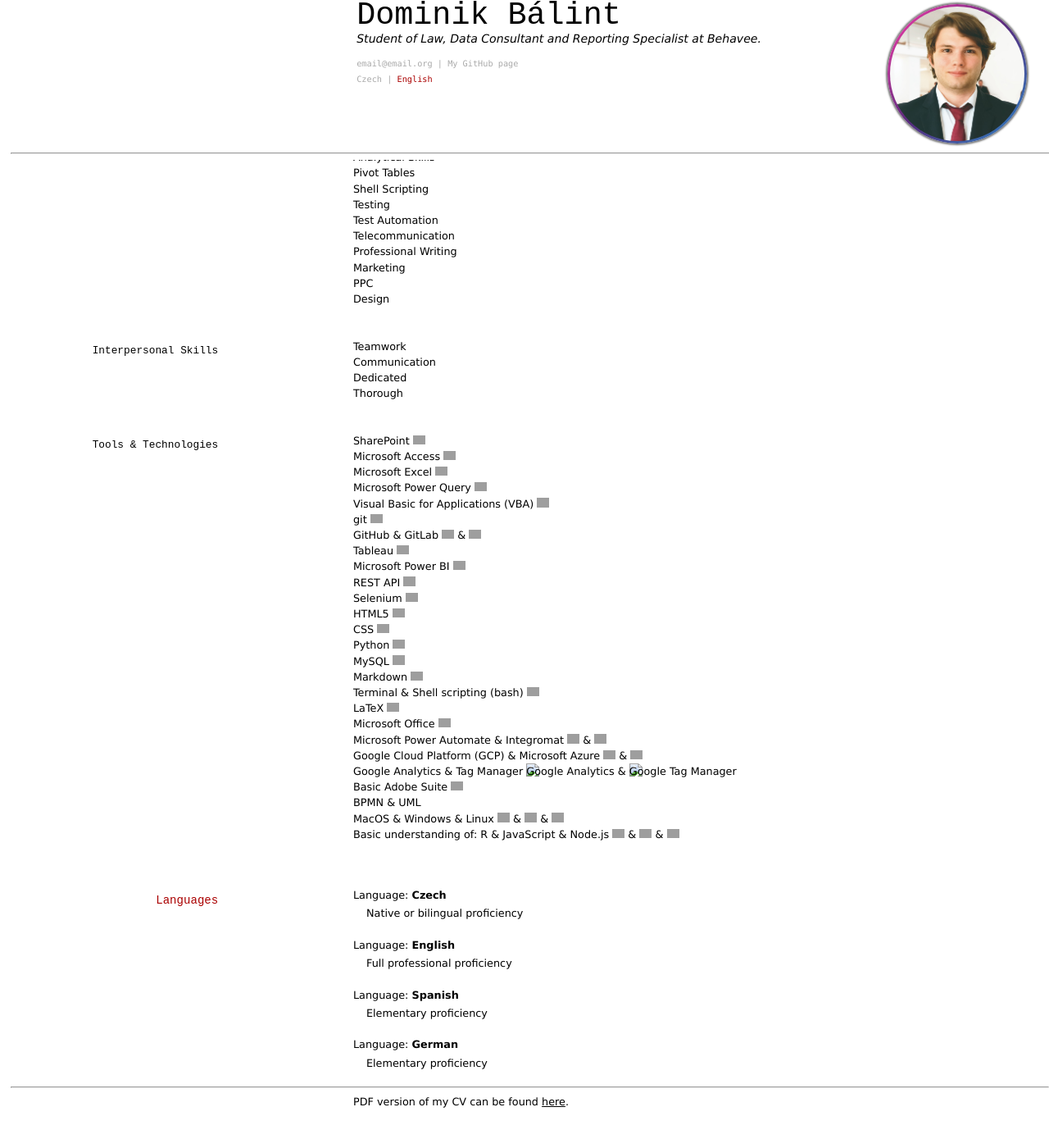
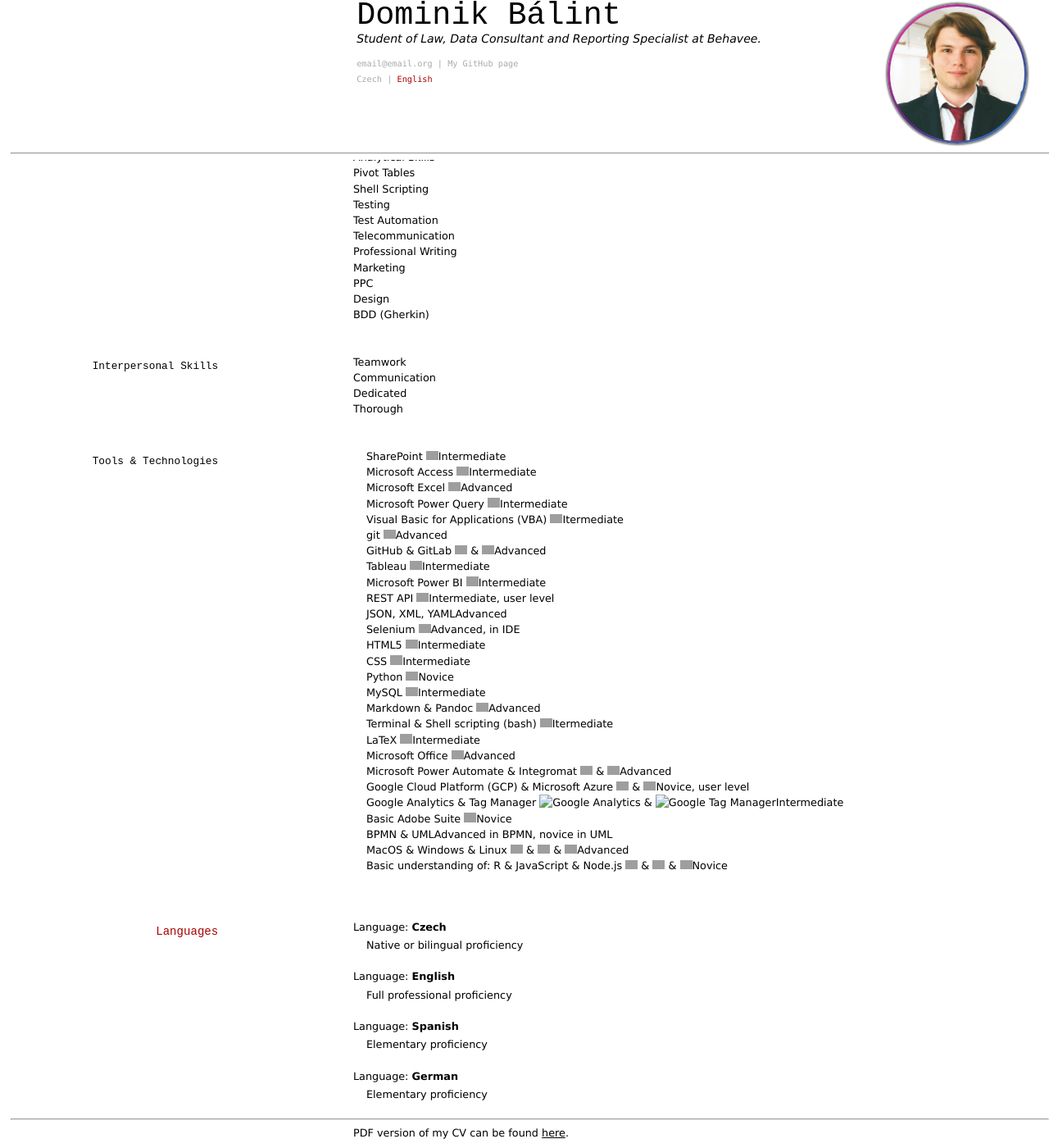
Before and after one commit to Dominik-97/curriculum-vitae, a Jekyll site: the page built from index.md, in a window 1280 px wide and 1400 px high, scrolled down 1373 px. Shown: the whole window at 82% size. Built offline with Jekyll 4.4.1, drawn with Linux system fonts in a browser that asks for light colours; before the commit the page ends 2735 px from its top, so only the background shows below that; grey boxes are pictures that could not be loaded.

Commit message:
Update index.md

```diff
--- a/index.md
+++ b/index.md
@@ -114,6 +114,7 @@
 - Marketing
 - PPC
 - Design
+- BDD (Gherkin)
 
 
 ### Interpersonal Skills
@@ -126,32 +127,33 @@
 
 ### Tools & Technologies
 
-- SharePoint <img alt="microsoftsharepoint" src="https://simpleicons.org/icons/microsoftsharepoint.svg" width="15px">
-- Microsoft Access <img alt="microsoftaccess" src="https://simpleicons.org/icons/microsoftaccess.svg" width="15px">
-- Microsoft Excel <img alt="microsoftexcel" src="https://simpleicons.org/icons/microsoftexcel.svg" width="15px">
-- Microsoft Power Query <img alt="microsoftpowerquery" src="https://simpleicons.org/icons/microsoft.svg" width="15px">
-- Visual Basic for Applications (VBA) <img alt="visualbasicforapplications" src="https://cdn3.iconfinder.com/data/icons/flat-design-spreadsheet-set-5/24/macros-vba-512.png" width="15px">
-- git <img alt="git" src="https://simpleicons.org/icons/git.svg" width="15px">
-- GitHub & GitLab <img alt="github" src="https://simpleicons.org/icons/github.svg" width="15px"> & <img alt="gitlab" src="https://simpleicons.org/icons/gitlab.svg" width="15px">
-- Tableau <img alt="tableau" src="https://simpleicons.org/icons/tableau.svg" width="15px">
-- Microsoft Power BI <img alt="microsoftpowerbi" src="https://simpleicons.org/icons/powerbi.svg" width="15px">
-- REST API <img alt="Rest API" src="https://img.icons8.com/ios/64/000000/api-settings.png" width="15px">
-- Selenium <img alt="selenium" src="https://img.icons8.com/wired/64/000000/selenium-test-automation.png" width="15px">
-- HTML5 <img alt="html5" src="https://simpleicons.org/icons/html5.svg" width="15px">
-- CSS <img alt="css3" src="https://simpleicons.org/icons/css3.svg" width="15px">
-- Python <img alt="python" src="https://simpleicons.org/icons/python.svg" width="15px">
-- MySQL <img alt="MySQL" src="https://simpleicons.org/icons/mysql.svg" width="15px">
-- Markdown <img alt="Markdown" src="https://simpleicons.org/icons/markdown.svg" width="15px">
-- Terminal & Shell scripting (bash) <img alt="GNU Bash" src="https://simpleicons.org/icons/gnubash.svg" width="15px">
-- LaTeX <img alt="LaTeX" src="https://simpleicons.org/icons/latex.svg" width="15px">
-- Microsoft Office <img alt="Microsoft Office" src="https://simpleicons.org/icons/microsoftoffice.svg" width="15px">
-- Microsoft Power Automate & Integromat <img alt="Microsoft Power Automate" src="https://img.icons8.com/fluent/48/000000/microsoft-power-automate-2020.png" width="15px"> & <img alt="Integromat" src="https://images.saasworthy.com/integromat_1954_logo_1576566957_wkfxu.png" width="15px">
-- Google Cloud Platform (GCP) & Microsoft Azure <img alt="Google Cloud Platform" src="https://simpleicons.org/icons/googlecloud.svg" width="15px"> & <img alt="Microsoft Azure" src="https://simpleicons.org/icons/microsoftazure.svg" width="15px">
-- Google Analytics & Tag Manager <img alt="Google Analytics" src="https://simpleicons.org/icons/googleanalytics.svg" width="15px"> & <img alt="Google Tag Manager" src="https://simpleicons.org/icons/googletagmanager.svg" width="15px">
-- Basic Adobe Suite <img alt="Adobe Vreative Suite" src="https://simpleicons.org/icons/adobe.svg" width="15px">
-- BPMN & UML
-- MacOS & Windows & Linux <img alt="Apple" src="https://simpleicons.org/icons/apple.svg" width="15px"> & <img alt="Windows" src="https://simpleicons.org/icons/windows.svg" width="15px"> & <img alt="Linux" src="https://simpleicons.org/icons/linux.svg" width="15px">
-- Basic understanding of: R & JavaScript & Node.js <img alt="R" src="https://simpleicons.org/icons/r.svg" width="15px"> & <img alt="JavaScript" src="https://simpleicons.org/icons/javascript.svg" width="15px"> & <img alt="Node.js" src="https://simpleicons.org/icons/node-dot-js.svg" width="15px">
+- SharePoint <img alt="microsoftsharepoint" src="https://simpleicons.org/icons/microsoftsharepoint.svg" width="15px"> | Intermediate
+- Microsoft Access <img alt="microsoftaccess" src="https://simpleicons.org/icons/microsoftaccess.svg" width="15px"> | Intermediate
+- Microsoft Excel <img alt="microsoftexcel" src="https://simpleicons.org/icons/microsoftexcel.svg" width="15px"> | Advanced
+- Microsoft Power Query <img alt="microsoftpowerquery" src="https://simpleicons.org/icons/microsoft.svg" width="15px"> | Intermediate
+- Visual Basic for Applications (VBA) <img alt="visualbasicforapplications" src="https://cdn3.iconfinder.com/data/icons/flat-design-spreadsheet-set-5/24/macros-vba-512.png" width="15px"> | Itermediate
+- git <img alt="git" src="https://simpleicons.org/icons/git.svg" width="15px"> | Advanced
+- GitHub & GitLab <img alt="github" src="https://simpleicons.org/icons/github.svg" width="15px"> & <img alt="gitlab" src="https://simpleicons.org/icons/gitlab.svg" width="15px"> | Advanced
+- Tableau <img alt="tableau" src="https://simpleicons.org/icons/tableau.svg" width="15px"> | Intermediate
+- Microsoft Power BI <img alt="microsoftpowerbi" src="https://simpleicons.org/icons/powerbi.svg" width="15px"> | Intermediate
+- REST API <img alt="Rest API" src="https://img.icons8.com/ios/64/000000/api-settings.png" width="15px"> | Intermediate, user level
+- JSON, XML, YAML | Advanced
+- Selenium <img alt="selenium" src="https://img.icons8.com/wired/64/000000/selenium-test-automation.png" width="15px"> | Advanced, in IDE
+- HTML5 <img alt="html5" src="https://simpleicons.org/icons/html5.svg" width="15px"> | Intermediate
+- CSS <img alt="css3" src="https://simpleicons.org/icons/css3.svg" width="15px"> | Intermediate
+- Python <img alt="python" src="https://simpleicons.org/icons/python.svg" width="15px"> | Novice
+- MySQL <img alt="MySQL" src="https://simpleicons.org/icons/mysql.svg" width="15px"> | Intermediate
+- Markdown & Pandoc <img alt="Markdown" src="https://simpleicons.org/icons/markdown.svg" width="15px"> | Advanced
+- Terminal & Shell scripting (bash) <img alt="GNU Bash" src="https://simpleicons.org/icons/gnubash.svg" width="15px"> | Itermediate
+- LaTeX <img alt="LaTeX" src="https://simpleicons.org/icons/latex.svg" width="15px"> | Intermediate
+- Microsoft Office <img alt="Microsoft Office" src="https://simpleicons.org/icons/microsoftoffice.svg" width="15px"> | Advanced
+- Microsoft Power Automate & Integromat <img alt="Microsoft Power Automate" src="https://img.icons8.com/fluent/48/000000/microsoft-power-automate-2020.png" width="15px"> & <img alt="Integromat" src="https://images.saasworthy.com/integromat_1954_logo_1576566957_wkfxu.png" width="15px"> | Advanced
+- Google Cloud Platform (GCP) & Microsoft Azure <img alt="Google Cloud Platform" src="https://simpleicons.org/icons/googlecloud.svg" width="15px"> & <img alt="Microsoft Azure" src="https://simpleicons.org/icons/microsoftazure.svg" width="15px"> | Novice, user level
+- Google Analytics & Tag Manager <img alt="Google Analytics" src="https://simpleicons.org/icons/googleanalytics.svg" width="15px"> & <img alt="Google Tag Manager" src="https://simpleicons.org/icons/googletagmanager.svg" width="15px"> | Intermediate
+- Basic Adobe Suite <img alt="Adobe Vreative Suite" src="https://simpleicons.org/icons/adobe.svg" width="15px"> | Novice
+- BPMN & UML | Advanced in BPMN, novice in UML
+- MacOS & Windows & Linux <img alt="Apple" src="https://simpleicons.org/icons/apple.svg" width="15px"> & <img alt="Windows" src="https://simpleicons.org/icons/windows.svg" width="15px"> & <img alt="Linux" src="https://simpleicons.org/icons/linux.svg" width="15px"> | Advanced
+- Basic understanding of: R & JavaScript & Node.js <img alt="R" src="https://simpleicons.org/icons/r.svg" width="15px"> & <img alt="JavaScript" src="https://simpleicons.org/icons/javascript.svg" width="15px"> & <img alt="Node.js" src="https://simpleicons.org/icons/node-dot-js.svg" width="15px"> | Novice
 
 
 ## Languages
```
